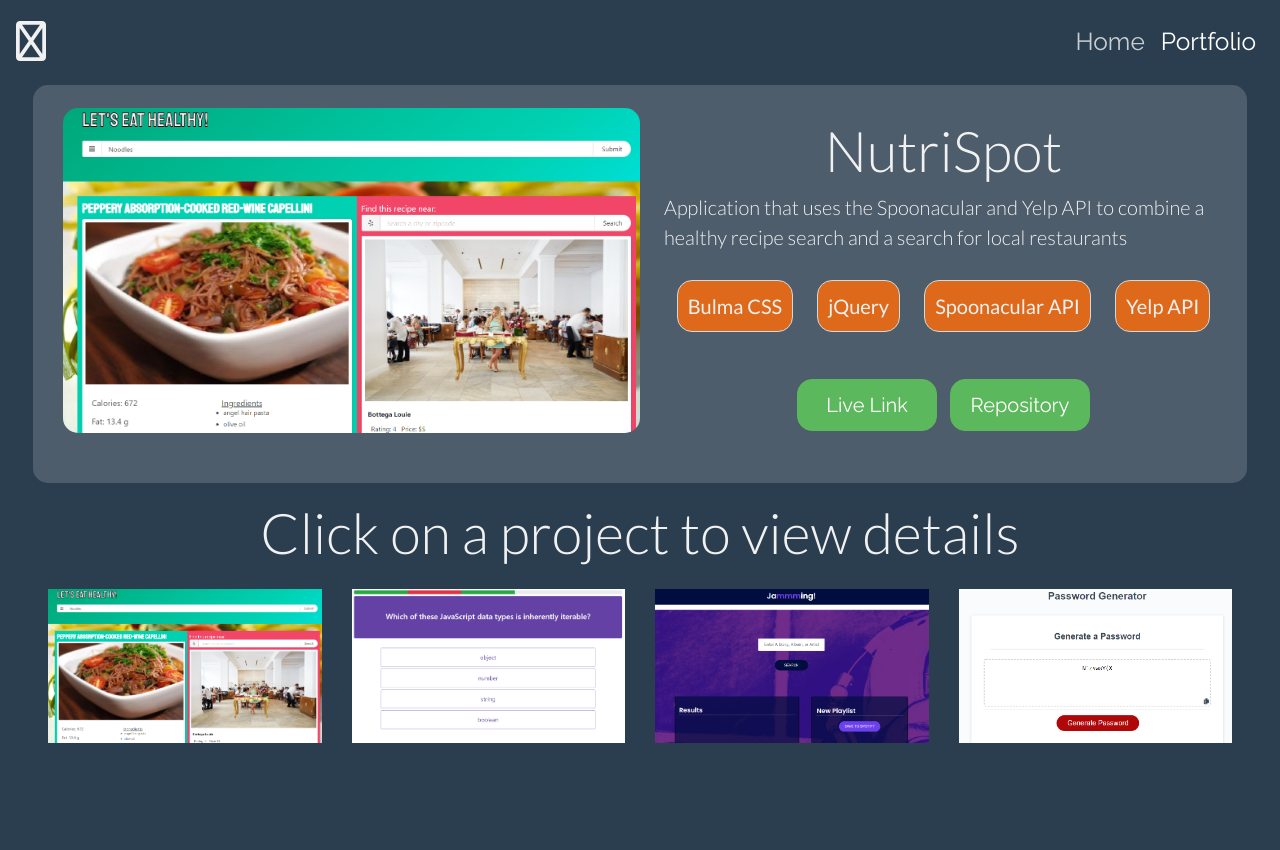
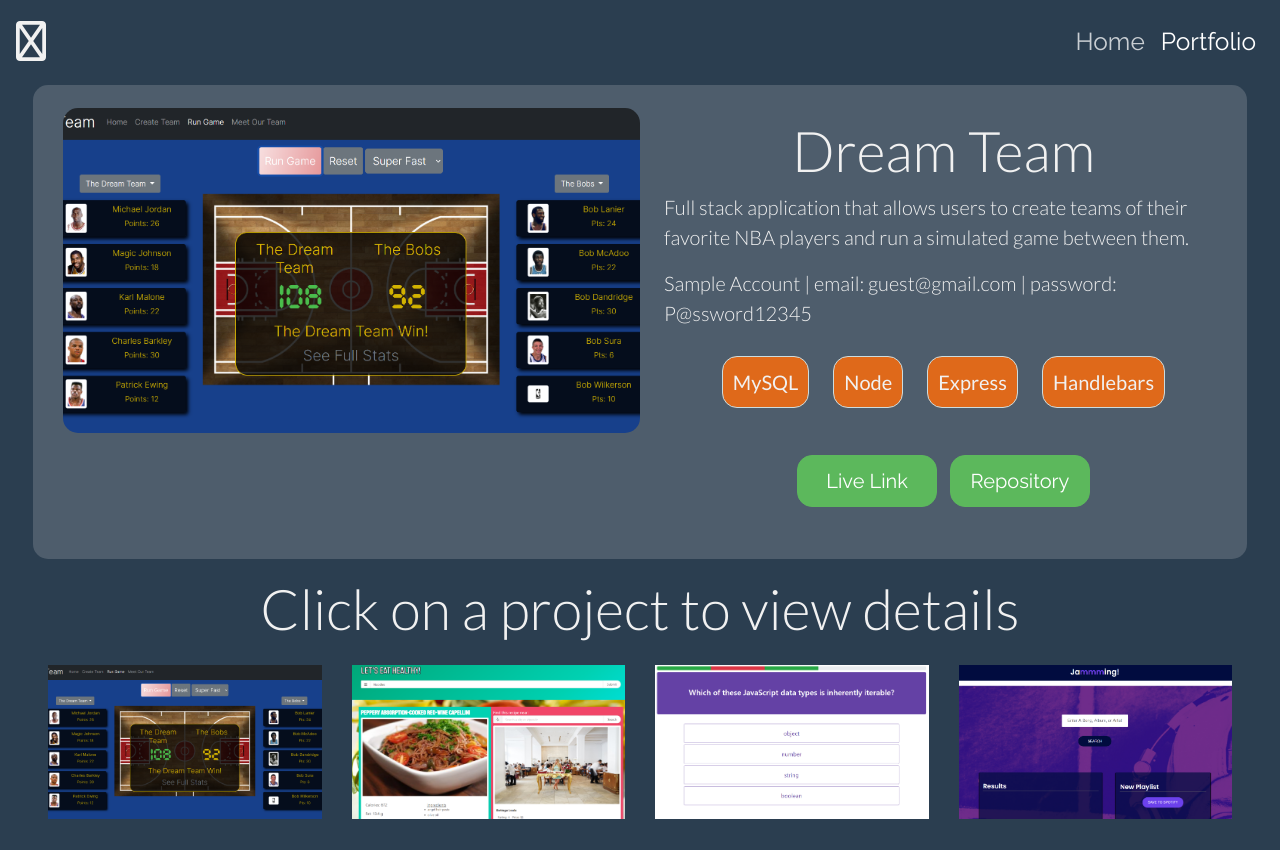
Before and after one commit to jdmarty/MyPortfolioRedux, a plain HTML site: page portfolio.html in a window 1280 px wide. Before the commit the page ends 800 px from the top, so only its background shows below. Drawn offline with nearby package versions, Linux system fonts and the light colour scheme; a web font is replaced by a local one.

Commit message:
updated portfolio wit hdream team

```diff
--- a/data/projects.js
+++ b/data/projects.js
@@ -50,6 +50,22 @@ const jammming = {
   deployedLink: "http://jammmingwithjd.surge.sh/",
 };
 
-const Projects = [nutriSpot, codeQuiz, jammming, passwordGenerator]
+const dreamTeam = {
+  title: "Dream Team",
+  image: {
+    src: "./assets/Images/DreamTeam.png",
+    alt: "Jamming with JD",
+  },
+  description:
+    "Full stack application that allows users to create teams of their favorite NBA players and run a simulated game between them.",
+  descriptionCont: "Sample Account | email: guest@gmail.com | password: P@ssword12345",
+  tech: ["MySQL", "Node", "Express", "Handlebars"],
+  repoLink: "https://github.com/jdmarty/DreamTeamRedux",
+  deployedLink: "https://dreamteamsim.herokuapp.com/login",
+};
+
+
+
+const Projects = [dreamTeam, nutriSpot, codeQuiz, jammming]
 
 export default Projects
--- a/portfolio.html
+++ b/portfolio.html
@@ -44,14 +44,21 @@
     <main class="container-fluid px-0 px-lg-5">
         <!-- Featured project row -->
         <section class="row py-2 bg-secondary fade-in-fast" id="featured">
+            <!-- Project Image -->
             <aside class="col-lg-6 col-12">
                 <img src="" class="scale-img" id="featured-image" alt="">
             </aside>
+            <!-- Project description -->
             <article class="col-lg-6 col-12 px-0 p-lg-4">
+                <!-- Project Title -->
                 <h3 class="display-4 text-center" id="featured-title"></h3>
+                <!-- Project description -->
                 <p class="lead" id="featured-description"></p>
-                <div class="d-flex justify-content-center" id="featured-tech-cont">
+                <p class="lead" id="featured-description-cont"></p>
+                <!-- Technology Badges -->
+                <div class="d-flex justify-content-center flex-wrap" id="featured-tech-cont">
                 </div>
+                <!-- Links -->
                 <div class="text-center">
                     <a href="" target="_blank" class="btn btn-success featured-link" id="featured-deployed-link">Live Link</a>
                     <a href="" target="_blank" class="btn btn-success featured-link" id="featured-repo-link">Repository</a>
--- a/scripts/portfolio.js
+++ b/scripts/portfolio.js
@@ -7,6 +7,7 @@ function renderHighlight(project) {
     $('#featured-image').attr('src', project.image.src).attr('alt', project.image.alt);
     $('#featured-title').text(project.title);
     $('#featured-description').text(project.description);
+    if (project.descriptionCont) $("#featured-description-cont").text(project.descriptionCont);
     //technology
     $("#featured-tech-cont").empty();
     project.tech.forEach(tech => {
```
Also changed, not shown: index.html (+2 -2 lines), assets/Images/DreamTeam.PNG (added).
